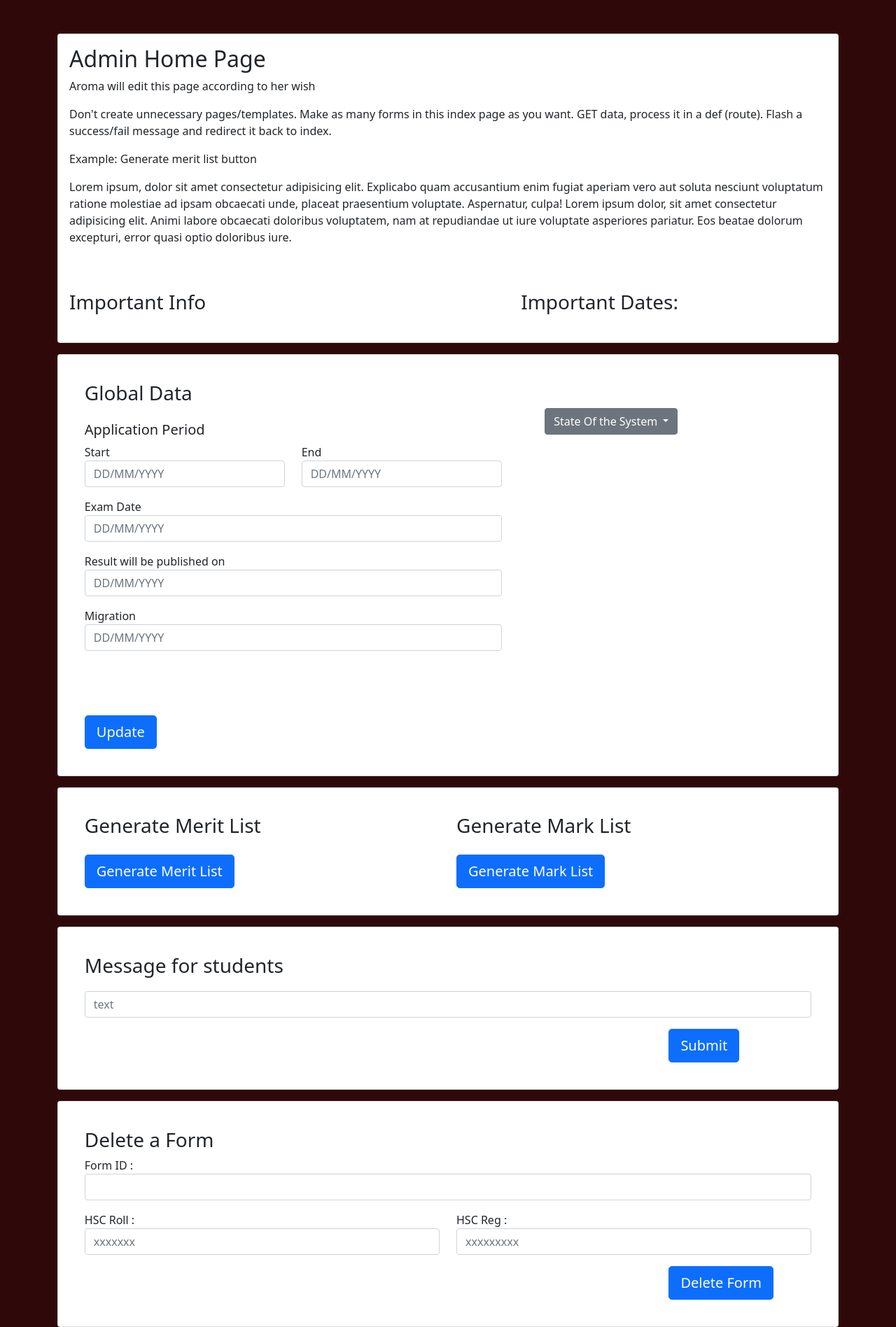
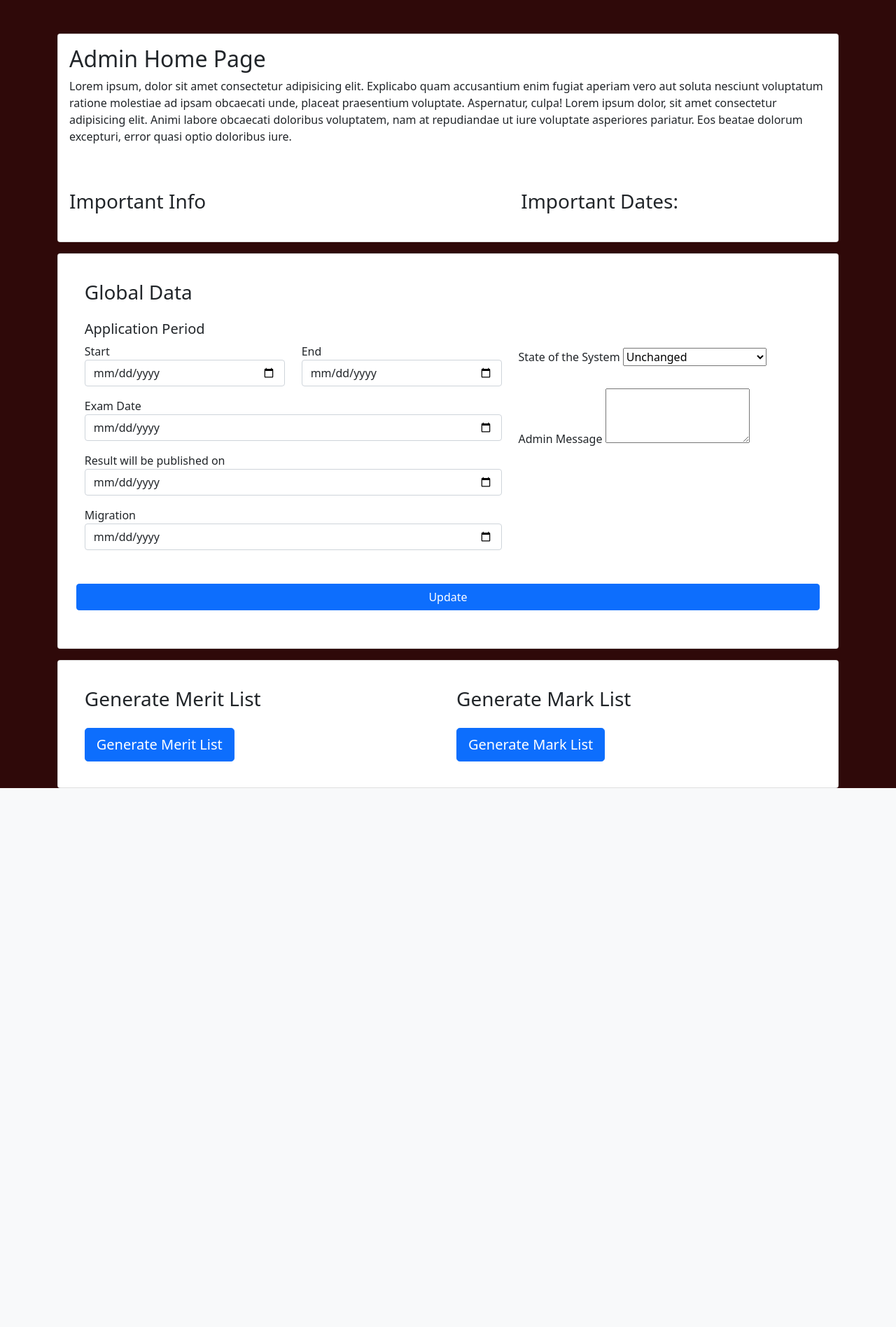
Before and after one commit to MahdeeMushfiqueKamal/Combined-Engineering-Admission-System, a Flask app: page / in a window 1280 px wide. Shown: the part 56-1952 px from the top of the page at 70% size. After the commit the page ends 1182 px from the top, so only its background shows below. Run offline with Flask 2, Linux system fonts and the light colour scheme; data that the repository does not hold is empty.

Commit message:
Global Data Form Done

```diff
--- a/Admin End/app_admin.py
+++ b/Admin End/app_admin.py
@@ -58,6 +58,72 @@
     center_details = cursor.fetchone()
     print(center_details)
     return render_template('dashboard.html',examinee_details=examinee_details, center_details=center_details,flash_msg=flash_msg)
+
+@app.route('/process_update',methods=['POST'])
+def process_update():
+    print("Process Update called")
+    print(request.form)
+    connection = pool.acquire()
+    cursor = connection.cursor()
+
+    start_date = request.form['app-start-date']
+    end_date = request.form['app-end-date']
+    exam_date = request.form['exam-date']
+    result_date = request.form['result-date']
+    mig_date = request.form['mig-date']
+    state = request.form['state']
+    msg = request.form['admin-msg']
+
+    print(start_date, end_date, exam_date, result_date, mig_date, state, msg)
+
+
+    if start_date != "":
+        query_str = "UPDATE C##CEAS_ADMIN.GLOBAL_DATA SET APPLY_FIRST_DATE = TO_DATE('" + str(start_date) + "','YYYY-MM-DD')"
+        print(query_str)
+        cursor.execute(query_str)
+
+    if end_date != "":
+        query_str = "UPDATE C##CEAS_ADMIN.GLOBAL_DATA SET APPLY_LAST_DATE = TO_DATE('" + str(end_date) + "','YYYY-MM-DD')"
+        print(query_str)
+        cursor.execute(query_str)
+    if exam_date != "":
+        query_str = "UPDATE C##CEAS_ADMIN.GLOBAL_DATA SET EXAM_DATE = TO_DATE('" + str(exam_date) + "','YYYY-MM-DD')"
+        print(query_str)
+        cursor.execute(query_str)
+    if result_date != "":
+        query_str = "UPDATE C##CEAS_ADMIN.GLOBAL_DATA SET RESULT_DATE = TO_DATE('" + str(result_date) + "','YYYY-MM-DD')"
+        print(query_str)
+        cursor.execute(query_str)
+    if mig_date != "":
+        query_str = "UPDATE C##CEAS_ADMIN.GLOBAL_DATA SET MIGRATION_DATE = TO_DATE('" + str(mig_date) + "','YYYY-MM-DD')"
+        print(query_str)
+        cursor.execute(query_str)
+    if state != "":
+        query_str = "UPDATE C##CEAS_ADMIN.GLOBAL_DATA SET SYSTEM_STATE = " + state
+        print(query_str)
+        cursor.execute(query_str)
+    if msg != "":
+        query_str = "UPDATE C##CEAS_ADMIN.GLOBAL_DATA SET ADMIN_MESSAGE = '" + str(msg) + "'"
+        print(query_str)
+        cursor.execute(query_str)
+
+
+    flash_msg = 'Successfully Updated Global Data'
+    flash(flash_msg)
+    return redirect(url_for('index'))
+
+    # ENTRY_NO INTEGER NOT NULL,
+	# SYSTEM_STATE INTEGER DEFAULT 1,
+	# APPLY_FIRST_DATE DATE DEFAULT SYSDATE,
+	# APPLY_LAST_DATE DATE DEFAULT to_date('5-4-2022','dd-mm-yyyy'),
+	# EXAM_DATE DATE DEFAULT to_date('14-05-2022','dd-mm-yyyy'),
+	# RESULT_DATE DATE DEFAULT to_date('1-06-2022','dd-mm-yyyy'),
+	# MIGRATION_DATE DATE DEFAULT to_date('15-06-2022','dd-mm-yyyy'),
+	# ADMIN_MESSAGE VARCHAR2(4000)
+
+
+
+
 
 @app.route('/merit_list/<int:page>')
 def merit_list(page):
@@ -166,4 +232,5 @@
     pool = start_pool()
 
     # Start a webserver
-    app.run(port=int(1530))
+
+    app.run(port=int(1530), debug = True)
--- a/Admin End/templates/index.html
+++ b/Admin End/templates/index.html
@@ -12,9 +12,6 @@
         <h2> Admin Home Page </h2>
 
 
-        <p> Aroma will edit this page according to her wish </p>
-        <p> Don't create unnecessary pages/templates. Make as many forms in this index page as you want. GET data, process it in a def (route). Flash a success/fail message and redirect it back to index.</p>
-        <p> Example: Generate merit list button </p>
         <p> Lorem ipsum, dolor sit amet consectetur adipisicing elit. Explicabo quam accusantium enim fugiat aperiam vero aut soluta nesciunt voluptatum ratione molestiae ad ipsam obcaecati unde, placeat praesentium voluptate. Aspernatur, culpa!
             Lorem ipsum dolor, sit amet consectetur adipisicing elit. Animi labore obcaecati doloribus voluptatem, nam at repudiandae ut iure voluptate asperiores pariatur. Eos beatae dolorum excepturi, error quasi optio doloribus iure.
         </p>
@@ -48,10 +45,10 @@
 <div class="buffer" style="min-height: 1rem;"></div>
 <div class="card">
     <div class="card-body" style="padding: 1cm;">
-        <div class="row">
+        <form action = "{{url_for('process_update')}}" method = "post" enctype="multipart/form-data">
+            <div class="row">
             <div class="col-md-7">
                 <h3> Global Data </h3>
-                <form>
                     <div class="form-group">
                         <div class="row">
                             <div class="buffer" style="min-height: 1rem;"></div>
@@ -59,13 +56,13 @@
                             <div class="col-md-6">
                                 <div class="form-group">
                                     <label for="app-start-date">Start </label>
-                                    <input type="text" class="form-control" name="app-start-date" id="app-start-date" aria-describedby="basic-addon1" placeholder="DD/MM/YYYY">
+                                    <input type="date" class="form-control" name="app-start-date" id="app-start-date" aria-describedby="basic-addon1" placeholder="DD/MM/YYYY">
                                 </div>
                             </div>
                             <div class="col-md-6">
                                 <div class="form-group">
                                     <label for="app-end-date">End </label>
-                                    <input type="text" class="form-control" name="app-end-date" id="app-start-date" aria-describedby="basic-addon1" placeholder="DD/MM/YYYY">
+                                    <input type="date" class="form-control" name="app-end-date" id="app-end-date" aria-describedby="basic-addon1" placeholder="DD/MM/YYYY">
                                 </div>
                             </div>
                         </div>
@@ -73,48 +70,49 @@
 
                     <div class="buffer" style="min-height: 1rem;"></div>
                     <div class="form-group">
-                        <label for="result-date">Exam Date </label>
-                        <input type="text" class="form-control" name="exam-date" id="exam-date" aria-describedby="basic-addon1" placeholder="DD/MM/YYYY">
+                        <label for="exam-date">Exam Date </label>
+                        <input type="date" class="form-control" name="exam-date" id="exam-date" aria-describedby="basic-addon1" placeholder="DD/MM/YYYY">
                     </div>
 
                     <div class="buffer" style="min-height: 1rem;"></div>
                     <div class="form-group">
                         <label for="result-date">Result will be published on </label>
-                        <input type="text" class="form-control" name="result-date" id="result-date" aria-describedby="basic-addon1" placeholder="DD/MM/YYYY">
+                        <input type="date" class="form-control" name="result-date" id="result-date" aria-describedby="basic-addon1" placeholder="DD/MM/YYYY">
                     </div>
 
 
                     <div class="buffer" style="min-height: 1rem;"></div>
                     <div class="form-group">
                         <label for="mig-date"> Migration </label>
-                        <input type="text" class="form-control" name="mig-date" id="mig-date" aria-describedby="basic-addon1" placeholder="DD/MM/YYYY">
+                        <input type="date" class="form-control" name="mig-date" id="mig-date" aria-describedby="basic-addon1" placeholder="DD/MM/YYYY">
                     </div>
-
-                </form>
             </div>
             <div class="col-md-5">
-                <div class="dropdown" style="padding: 1cm;">
-                    <button class="btn btn-secondary dropdown-toggle" name="state" type="button" id="state" data-toggle="dropdown" aria-haspopup="true" aria-expanded="false">
-                        State Of the System
-                    </button>
-                    <div class="dropdown-menu" aria-labelledby="dropdownMenuButton">
-                        <a class="dropdown-item" href="#">Registration Period</a>
-                        <a class="dropdown-item" href="#">Before Exam</a>
-                        <a class="dropdown-item" href="#">Exam Result</a>
-                        <a class="dropdown-item" href="#">Apply Period</a>
-                        <a class="dropdown-item" href="#">Admission Period</a>
-                        <a class="dropdown-item" href="#">Migration</a>
+                <div class="buffer" style="min-height: 6rem;"></div>
+                    <div class="form-group">
+                        <label for="state">State of the System</label>
+                        <select class="state" id="state" name="state">
+                        <option value = "0" selected>Unchanged</option>
+                        <option value = "1">Apply Period</option>
+                        <option value = "2">Examination</option>
+                        <option value = "3">Subject Choice Selection</option>
+                        <option value = "4">Migration</option>
+                        </select>
+                    </div>
+                    <div class="buffer" style="min-height: 2rem;"></div>
+                    <div class="form-group">
+                        <label for="admin-msg">Admin Message</label>
+                        <textarea class="admin-msg" name="admin-msg" id="admin-msg" rows="3"></textarea>
+                    </div>
+            </div>
 
-                    </div>
-                </div>
-            </div>
+            <div class="buffer" style="min-height: 3rem;"></div>
+            <button type="submit" class="btn btn-primary">Update</button>
+
         </div>
+        </form>
     </div>
     <div class="buffer" style="min-height: 1rem;"></div>
-
-    <a href="#" style="padding: 1cm;">    <!-- url : {{'update_global_data_state'}}-->
-            <button type="button" class="btn btn-primary btn-lg float-right"> Update </button>
-    </a>
 
 </div>
 
@@ -147,76 +145,4 @@
 </div>
 
 
-<div class="buffer" style="min-height: 1rem;"></div>
-<div class="card">
-    <div class="card-body"  style="padding: 1cm;">
-        <h3> Message for students </h3>
-        <div class="input-group" style="margin-top: 20px">
-        <input
-            type="text"
-            class="form-control"
-            placeholder="text"
-            id="msg"
-            aria-describedby="basic-addon1"
-        />
-        </div>
-        <div class="buffer" style="min-height: 1rem;"></div>
-        <div class="row">
-            <div class="col-md-9">
-
-            </div>
-            <div class="col-md-3">
-                <a href="{{url_for('update_msg')}}"  style="padding: 1cm;">
-                    <button type="button" class="btn btn-primary btn-lg float-right"> Submit </button>
-                </a>
-            </div>
-
-        </div>
-
-    </div>
-</div>
-
-
-<div class="buffer" style="min-height: 1rem;"></div>
-<div class="card">
-    <div class="card-body"  style="padding: 1cm;">
-        <h3> Delete a Form </h3>
-        <form>
-            <div class="form-group">
-                <label for="formGroupExampleInput">Form ID : </label>
-                <input type="text" class="form-control" id="delete_id">
-            </div>
-
-            <div class="buffer" style="min-height: 1rem;"></div>
-            <div class="form-group">
-                <div class="row" >
-                    <div class="col-md-6">
-                        <label for="form-roll"> HSC Roll : </label>
-                        <input type="text" class="form-control" name="form-roll" id="form-roll" aria-describedby="basic-addon1" placeholder="xxxxxxx">
-                    </div>
-                    <div class="col-md-6">
-                        <label for="form-reg"> HSC Reg : </label>
-                        <input type="text" class="form-control" name="form-reg" id="form-reg" aria-describedby="basic-addon1" placeholder="xxxxxxxxx">
-                    </div>
-                </div>
-            </div>
-            <div class="buffer" style="min-height: 1rem;"></div>
-            <div class="row">
-                <div class="col-md-9">
-
-                </div>
-                <div class="col-md-3">
-                    <a href="#"  style="padding: 1cm;"> <!-- url: delete_form-->
-                        <button type="button" class="btn btn-primary btn-lg float-right"> Delete Form </button>
-                    </a>
-                </div>
-
-            </div>
-
-        </form>
-
-    </div>
-</div>
-
-
 {% endblock %}
--- a/supporting functions/1.DDL.sql
+++ b/supporting functions/1.DDL.sql
@@ -116,7 +116,7 @@
 
 CREATE TABLE GLOBAL_DATA(
 	ENTRY_NO INTEGER NOT NULL,
-	SYSTEM_STATE INTEGER DEFAULT 1,
+	SYSTEM_STATE INTEGER DEFAULT 0,
 	APPLY_FIRST_DATE DATE DEFAULT SYSDATE,
 	APPLY_LAST_DATE DATE DEFAULT to_date('5-4-2022','dd-mm-yyyy'),
 	EXAM_DATE DATE DEFAULT to_date('14-05-2022','dd-mm-yyyy'),
```
Also changed, not shown: User End/static/profile_pic/111111.png (added), User End/static/profile_pic/111121.png (added).
